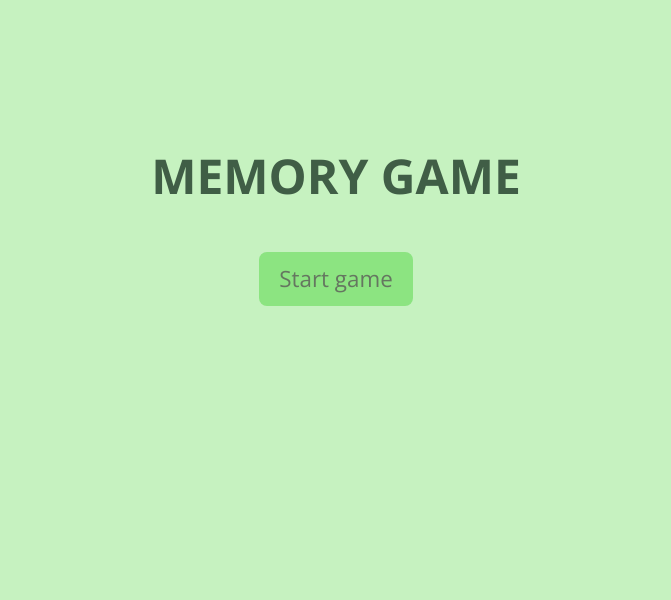
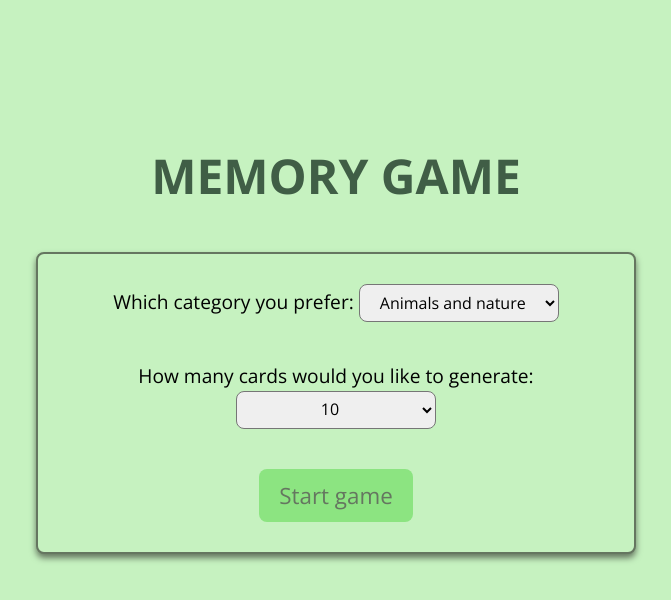
Before and after one commit to jmarsic/react-memory-game, a React (Vite) app: page / in a window 1280 px wide. Shown: the top 600 px of the page, without its empty margins (304-975 px from the left). Built offline with nearby package versions, Linux system fonts and the light colour scheme.

Commit message:
add feature pick category and number of memory cards

```diff
--- a/components/Form.jsx
+++ b/components/Form.jsx
@@ -1,7 +1,47 @@
 import RegularButton from "./RegularButton";
 
-const Form = ({ handleSubmit }) => {
-  return <RegularButton handleClick={handleSubmit}>Start game</RegularButton>;
+const Form = ({ handleSubmit, handleChange }) => {
+  return (
+    <div className="form-container">
+      <form className="status-message-container">
+        <div className="selection-wrapper">
+          <label htmlFor="category" className="section-label">
+            Which category you prefer:{" "}
+          </label>
+          <select
+            name="category"
+            id="category"
+            onChange={handleChange}
+            className="form-category-selection"
+          >
+            <option value="animals-and-nature">Animals and nature</option>
+            <option value="food-and-drink">Food and drink</option>
+            <option value="travel-and-places">Travel and places</option>
+            <option value="objects">Objects</option>
+            <option value="symbols">Symbols</option>
+          </select>
+        </div>
+        <label htmlFor="number" className="section-label">
+          How many cards would you like to generate:{" "}
+        </label>
+        <div className="selection-wrapper">
+          <select
+            name="number"
+            id="number"
+            onChange={handleChange}
+            className="form-category-selection"
+          >
+            <option value="10">10</option>
+            <option value="20">20</option>
+            <option value="30">30</option>
+            <option value="40">40</option>
+            <option value="50">50</option>
+          </select>
+        </div>
+        <RegularButton handleClick={handleSubmit}>Start game</RegularButton>
+      </form>
+    </div>
+  );
 };
 
 export default Form;
--- a/src/App.jsx
+++ b/src/App.jsx
@@ -7,6 +7,12 @@ import GameOver from "../components/GameOver.jsx";
 import ErrorCard from "../components/ErrorCard.jsx";
 
 const App = () => {
+  const initialFormData = {
+    category: "animals-and-nature",
+    number: 10,
+  };
+
+  const [formData, setFormData] = useState(initialFormData);
   const [isGameRunning, setIsGameRunning] = useState(false);
   const [emojisData, setEmojisData] = useState([]);
   const [selectedCards, setSelectedCards] = useState([]);
@@ -14,7 +20,9 @@ const App = () => {
   const [areAllCardsMatched, setAreAllCardsMatched] = useState(false);
   const [isError, setIsError] = useState(false);
 
-  console.log(isError);
+  // todo
+  // fix formData {name: 'value'}
+  console.log(formData);
 
   useEffect(() => {
     if (selectedCards.length === 2) {
@@ -32,12 +40,25 @@ const App = () => {
     }
   }, [matchedCards]);
 
+  const handleFormChange = (e) => {
+    e.preventDefault();
+    console.log(e.target.name);
+    console.log(e.target.value);
+
+    const { name, value } = e.target;
+
+    setFormData((prevData) => ({
+      ...prevData,
+      [name]: value,
+    }));
+  };
+
   const startGame = async () => {
     try {
       // throw new Error("Throw test error!");
 
       const response = await fetch(
-        "https://emojihub.yurace.pro/api/all/category/animals-and-nature"
+        `https://emojihub.yurace.pro/api/all/category/${formData.category}`
       );
       if (!response.ok) {
         throw new Error(
@@ -48,8 +69,10 @@ const App = () => {
       const data = await response.json();
 
       const randomIndencies = generateRandomIndencies();
+      console.log(randomIndencies);
 
       const randomEmojis = randomIndencies.map((index) => data[index]);
+      console.log(randomEmojis);
 
       const emojisArray = [...randomEmojis, ...randomEmojis];
 
@@ -66,7 +89,7 @@ const App = () => {
 
   const generateRandomIndencies = () => {
     const randomIndencies = [];
-    while (randomIndencies.length < 5) {
+    while (randomIndencies.length < formData.number / 2) {
       const generatedNumber = Math.floor(Math.random() * 107);
       if (!randomIndencies.includes(generatedNumber)) {
         randomIndencies.push(generatedNumber);
@@ -107,7 +130,9 @@ const App = () => {
   return (
     <main className="main">
       <h1 className="main-heading">MEMORY GAME</h1>
-      {!isGameRunning && !isError && <Form handleSubmit={startGame} />}
+      {!isGameRunning && !isError && (
+        <Form handleSubmit={startGame} handleChange={handleFormChange} />
+      )}
       {isError && <ErrorCard handleClick={resetError} />}
       {isGameRunning && !areAllCardsMatched && (
         <AssistiveTechInfo
--- a/src/index.css
+++ b/src/index.css
@@ -178,3 +178,28 @@ body {
   color: var(--clr-neutral-900);
   margin-bottom: 16px;
 }
+
+.form-container {
+  display: flex;
+  flex-direction: column;
+  align-items: center;
+  justify-content: center;
+}
+
+.selection-wrapper {
+  margin-bottom: 40px;
+}
+
+.section-label {
+  font-size: var(--fs-paragraph);
+}
+
+.form-category-selection {
+  width: 200px;
+  padding: 6px;
+  border-radius: 8px;
+}
+
+option {
+  text-align: center;
+}
```
